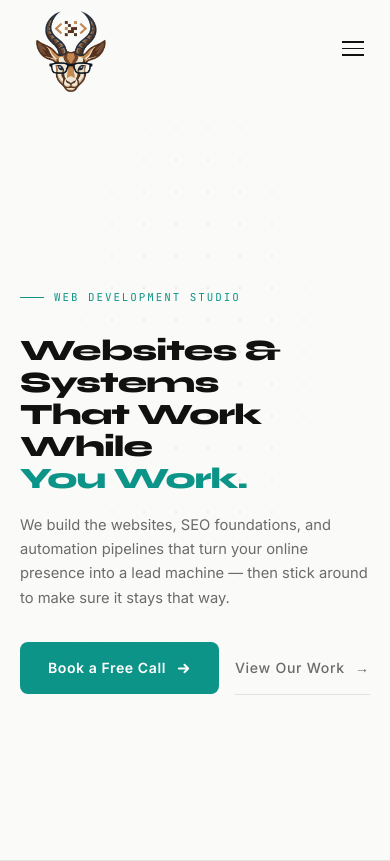
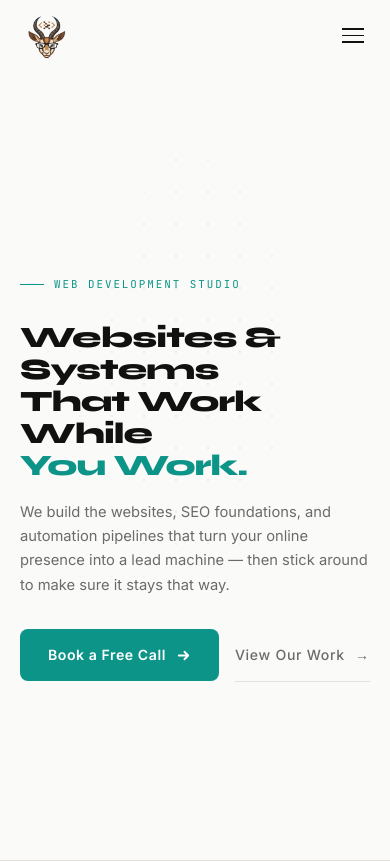
Before and after one commit to JRoetscyber/my_website, a Flask app: page / in a window 390 px wide. Shown: the top 861 px of the page. Run offline with Flask 3, Linux system fonts and the light colour scheme; data that the repository does not hold is empty; parts of the project's set-up code (start-up, migrations or seed data) failed here and were passed over; some libraries are stand-ins or nearby versions.

Commit message:
umprovements

```diff
--- a/static/css/style.css
+++ b/static/css/style.css
@@ -57,7 +57,7 @@
 
   --section-py:   clamp(80px, 10vw, 130px);
   --max-w:        1280px;
-  --nav-h:        98px;
+  --nav-h:        clamp(72px, 8vw, 98px);
   --pad-x:        clamp(20px, 5vw, 60px);
   --ease:         200ms ease;
   --ease-slow:    400ms ease;
@@ -171,7 +171,7 @@
 }
 .nav-logo:hover { opacity: 0.75; }
 .nav-logo span { color: var(--accent); }
-.nav-logo-img { height: 108px; width: auto; display: block; object-fit: contain; padding: 8px 0; }
+.nav-logo-img { height: clamp(56px, 6vw, 84px); width: auto; display: block; object-fit: contain; padding: 4px 0; }
 .nav-logo-img--footer { height: 90px; filter: brightness(0) invert(1); }
 
 .nav-links { display: flex; align-items: center; justify-content: center; gap: 32px; list-style: none; }
@@ -647,20 +647,33 @@
    RESPONSIVE
 ============================================================ */
 
-/* Tablet — hide process panel, centre copy */
+/* Tablet — stack process panel below copy */
 @media (max-width: 991px) {
   .hero-inner {
     flex-direction: column;
-    align-items: flex-start;
+    align-items: center;
+    text-align: center;
     padding-top: clamp(48px, 8vw, 80px);
     padding-bottom: clamp(48px, 8vw, 80px);
   }
+  .hero-content {
+    max-width: 100%;
+    display: flex;
+    flex-direction: column;
+    align-items: center;
+  }
+  .hero-process-wrap {
+    margin-top: 48px;
+    width: 100%;
+    max-width: 520px;
+  }
+}
+
+/* Mobile — hide process panel for speed, tighten spacing */
+@media (max-width: 575px) {
   .hero-process-wrap { display: none; }
-  .hero-content { max-width: 100%; }
-}
-
-/* Mobile — tighten spacing */
-@media (max-width: 575px) {
+  .hero-inner { align-items: flex-start; text-align: left; }
+  .hero-content { align-items: flex-start; }
   .hero-actions { gap: 18px; }
   .hero-headline { margin-bottom: 18px; }
   .hero-lead    { margin-bottom: 32px; }
@@ -1075,7 +1088,7 @@
 .flip-card {
   perspective: 1200px;
   cursor: pointer;
-  height: 460px;
+  height: clamp(380px, 50vh, 460px);
   outline: none;
   display: block;
 }
@@ -1489,6 +1502,9 @@
 }
 .booking-availability { margin-top: 12px; }
 .booking-slots { display: grid; grid-template-columns: repeat(3, 1fr); gap: 10px; margin-bottom: 12px; }
+@media (max-width: 480px) {
+  .booking-slots { grid-template-columns: repeat(2, 1fr); }
+}
 .booking-slot {
   width: 100%;
   border: 1px solid var(--border);
```
